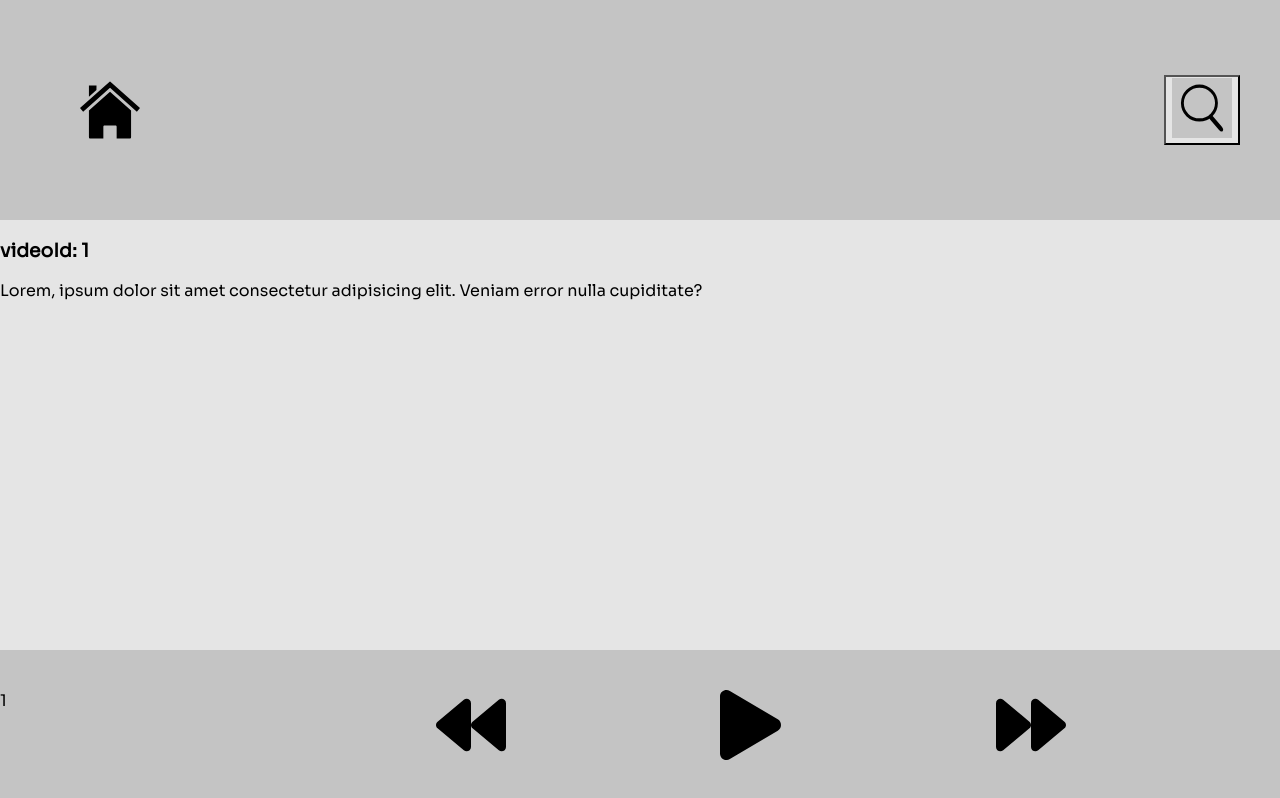
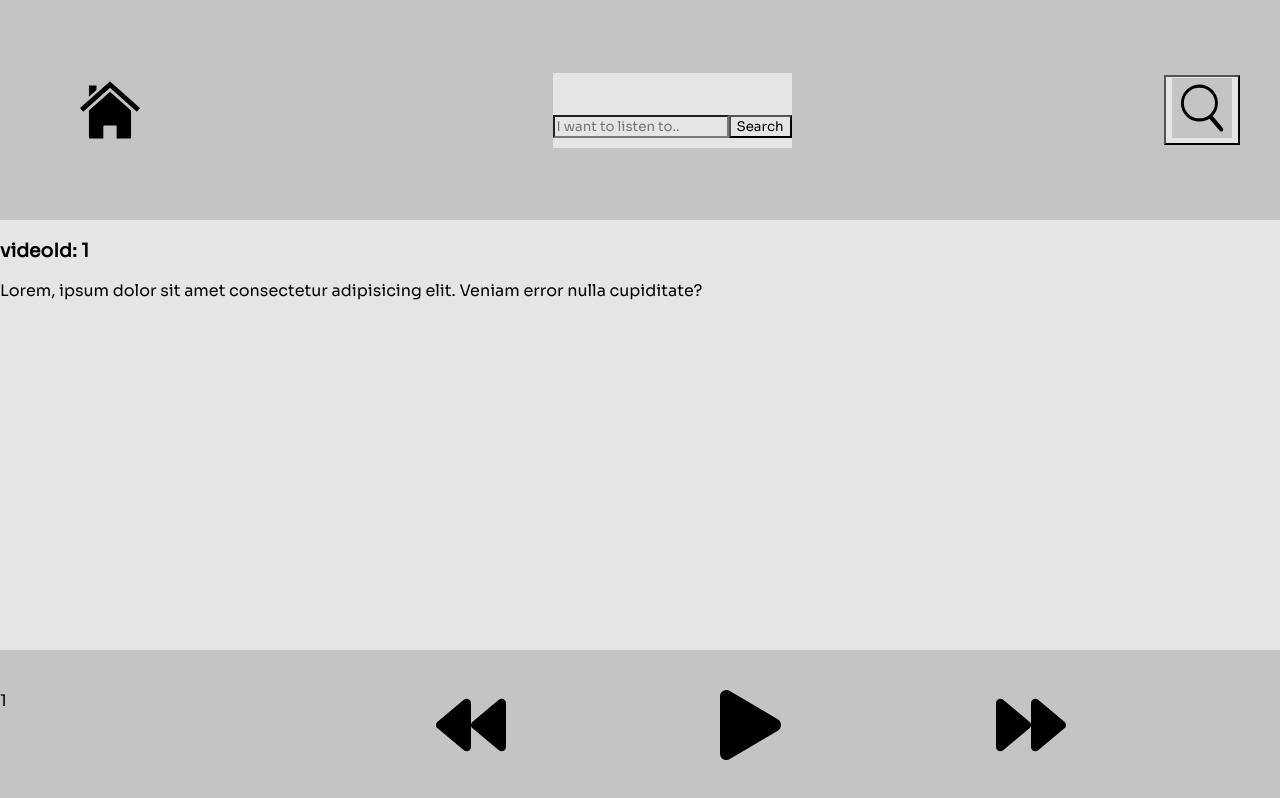
Before and after one commit to n1cken/Ljudio-Music-Player, a React (Create React App) app: page /ProductPage/1 in a window 1280 px wide. Both pictures are taken after a click on the button 1202 px from the left and 110 px from the top of the page. Built offline with nearby package versions, Linux system fonts and the light colour scheme.

Commit message:
NICHOLAS & ADAM - Search button now shows and hides SearchField.jsx

```diff
--- /dev/null
+++ b/src/components/SearchField.jsx
@@ -0,0 +1,23 @@
+import React, {Component} from 'react';
+
+class SearchField extends Component {
+    render() {
+        return (
+            <div className={"searchField"}>
+
+                <form action="" method="get">
+                    <input
+                        type="text"
+                        id="header-search"
+                        placeholder="I want to listen to.."
+                        name="s"
+                    />
+                    <button type="submit">Search</button>
+                </form>
+
+            </div>
+        );
+    }
+}
+
+export default SearchField;
--- a/src/components/TopBar.jsx
+++ b/src/components/TopBar.jsx
@@ -6,9 +6,9 @@ import {
 } from 'react-router-dom';
 
 import StartPage from '../pages/StartPage';
-import AboutPage from '../pages/AboutPage';
-import ContactPage from '../pages/ContactPage';
 import ProductPage from '../pages/ProductPage';
+import SearchField from "./SearchField";
+
 import Home from "../assets/svgFiles/home.svg";
 import Search from "../assets/svgFiles/search.svg";
 
@@ -44,6 +44,8 @@ class TopBar extends React.Component {
                        <img src={Home} alt="backwards" className="homeButton"/>
                     </Link>
 
+                    {this.state.searchActivated ? <SearchField/> : null }
+
                     <button onClick={this.activateSearch}>
                         <img src={Search} alt="search" className="searchButton"/>
                     </button>
```
